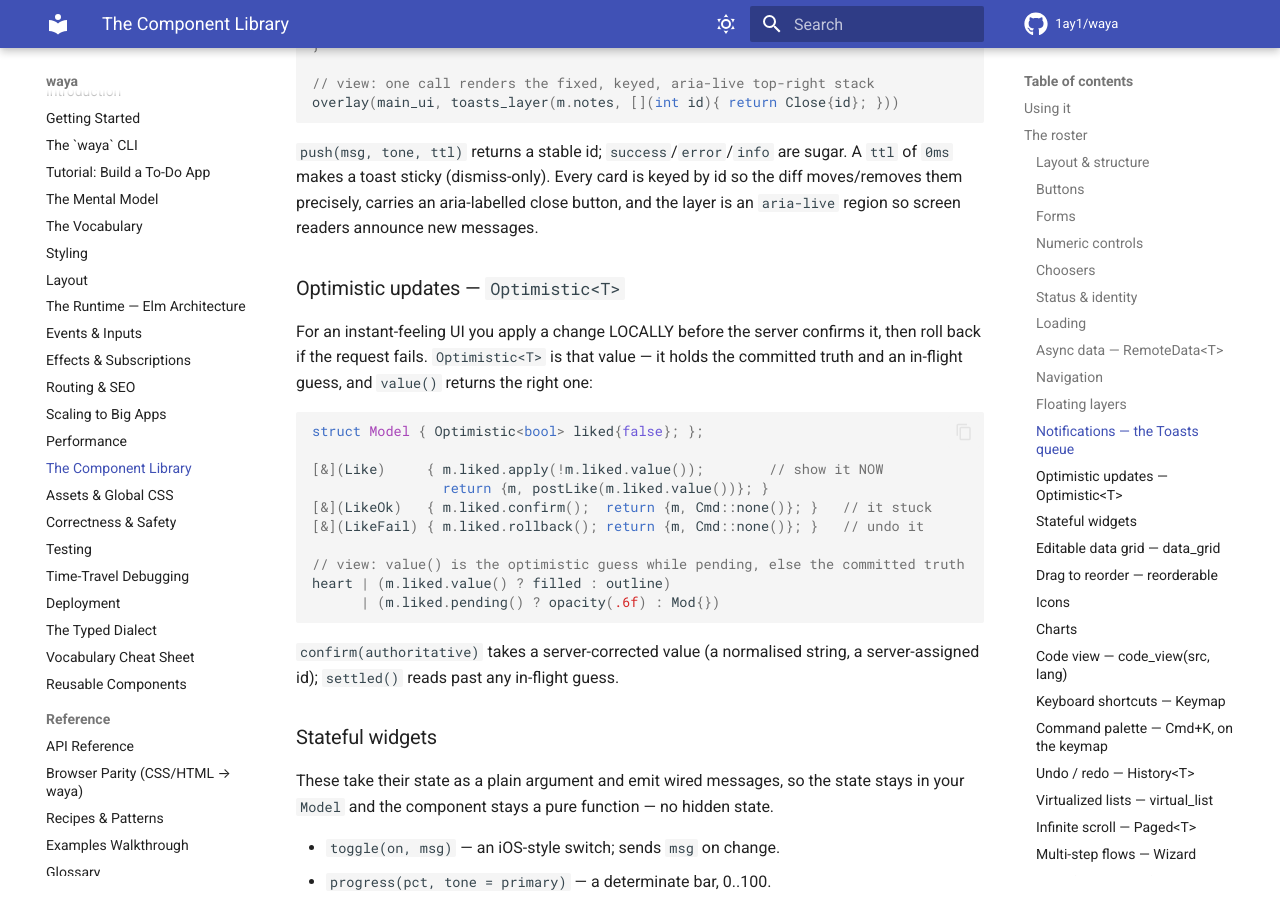
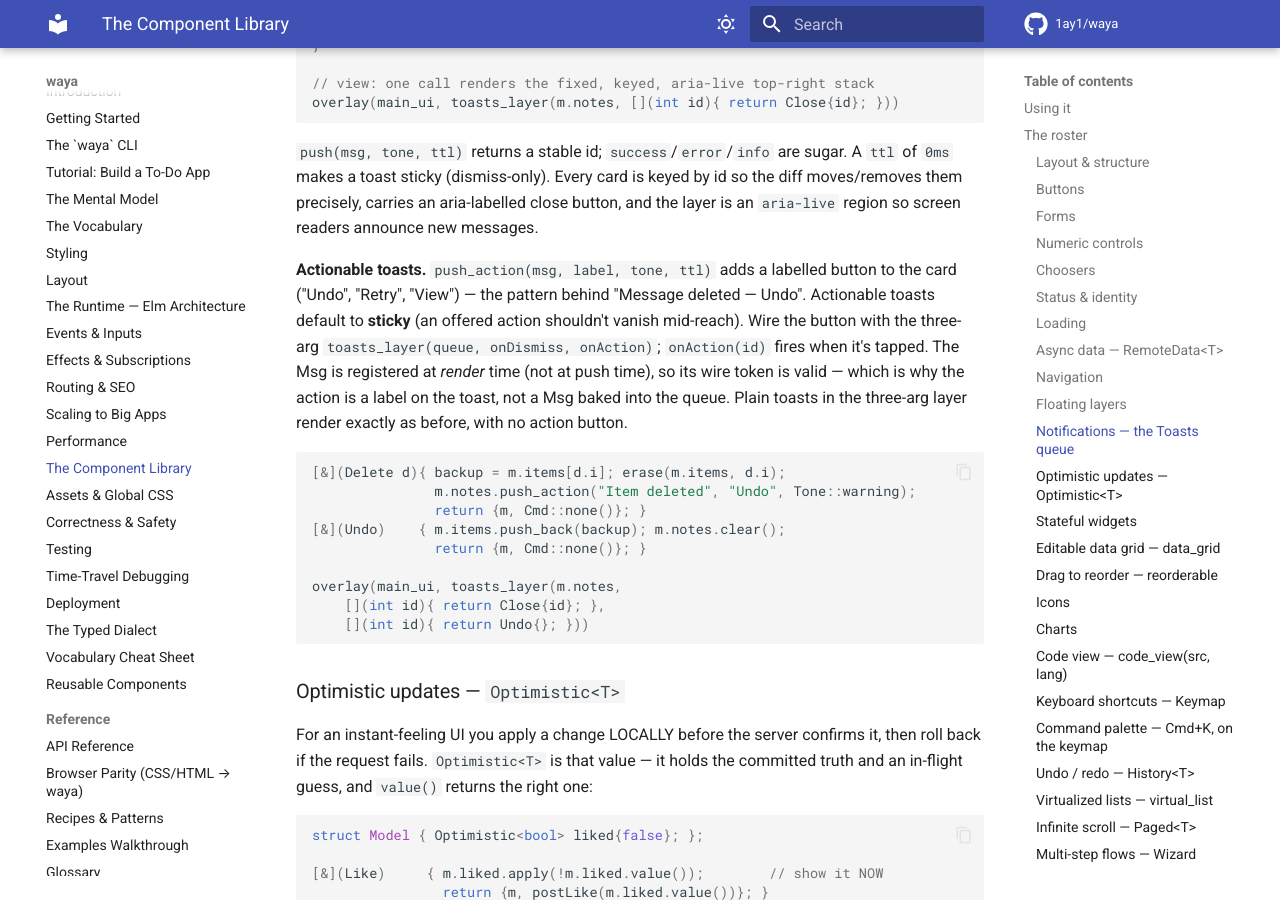
Before and after one commit to 1ay1/waya, an MkDocs documentation site: the page built from docs/14-components.md, in a window 1280 px wide and 900 px high, scrolled down 4591 px. Built offline with MkDocs 1.6.1 and Material for MkDocs 9.7.7, drawn with Linux system fonts in a browser that asks for light colours; comment, search, counter and statistics services are not loaded.

Commit message:
Add actionable toasts: push_action + toasts_layer onAction overload
The Toasts queue had auto-dismiss + close, but no action buttons — the
"Message deleted — Undo" pattern was impossible. Now:

- Toast gains an optional action_label + has_action(); push_action(msg,
  label, tone, ttl) enqueues an actionable toast (defaults to STICKY, so
  an offered action doesn't vanish mid-reach).
- toasts_layer gains a 3-arg overload (queue, onDismiss, onAction) that
  renders a labelled, tone-tinted action button wired to onAction(id).
  The Msg is registered at RENDER time (not push time) so its wire token
  is valid — which is why the action is a label on the toast, not a Msg
  baked into the queue.
- Refactored the card/close/stack builders into toast_detail so both the
  2-arg and 3-arg layers share them; the 2-arg form is byte-for-byte
  unchanged (existing tests still pass).

Zero new wire ops. Tests: +7 assertions (290 total in test_widgets).
31/31 ctest (incl. test_ui/test_effect that use toasts), ASan+UBSan
clean. Docs: "Actionable toasts" in the Notifications section.

````diff
--- a/docs/14-components.md
+++ b/docs/14-components.md
@@ -200,6 +200,28 @@
 A `ttl` of `0ms` makes a toast sticky (dismiss-only). Every card is keyed by id
 so the diff moves/removes them precisely, carries an aria-labelled close button,
 and the layer is an `aria-live` region so screen readers announce new messages.
+
+**Actionable toasts.** `push_action(msg, label, tone, ttl)` adds a labelled
+button to the card ("Undo", "Retry", "View") — the pattern behind
+"Message deleted — Undo". Actionable toasts default to **sticky** (an offered
+action shouldn't vanish mid-reach). Wire the button with the three-arg
+`toasts_layer(queue, onDismiss, onAction)`; `onAction(id)` fires when it's
+tapped. The Msg is registered at *render* time (not at push time), so its wire
+token is valid — which is why the action is a label on the toast, not a Msg
+baked into the queue. Plain toasts in the three-arg layer render exactly as
+before, with no action button.
+
+```cpp
+[&](Delete d){ backup = m.items[d.i]; erase(m.items, d.i);
+               m.notes.push_action("Item deleted", "Undo", Tone::warning);
+               return {m, Cmd::none()}; }
+[&](Undo)    { m.items.push_back(backup); m.notes.clear();
+               return {m, Cmd::none()}; }
+
+overlay(main_ui, toasts_layer(m.notes,
+    [](int id){ return Close{id}; },
+    [](int id){ return Undo{}; }))
+```
 
 ### Optimistic updates — `Optimistic<T>`
 
````
Also changed, not shown: 2 other files.
